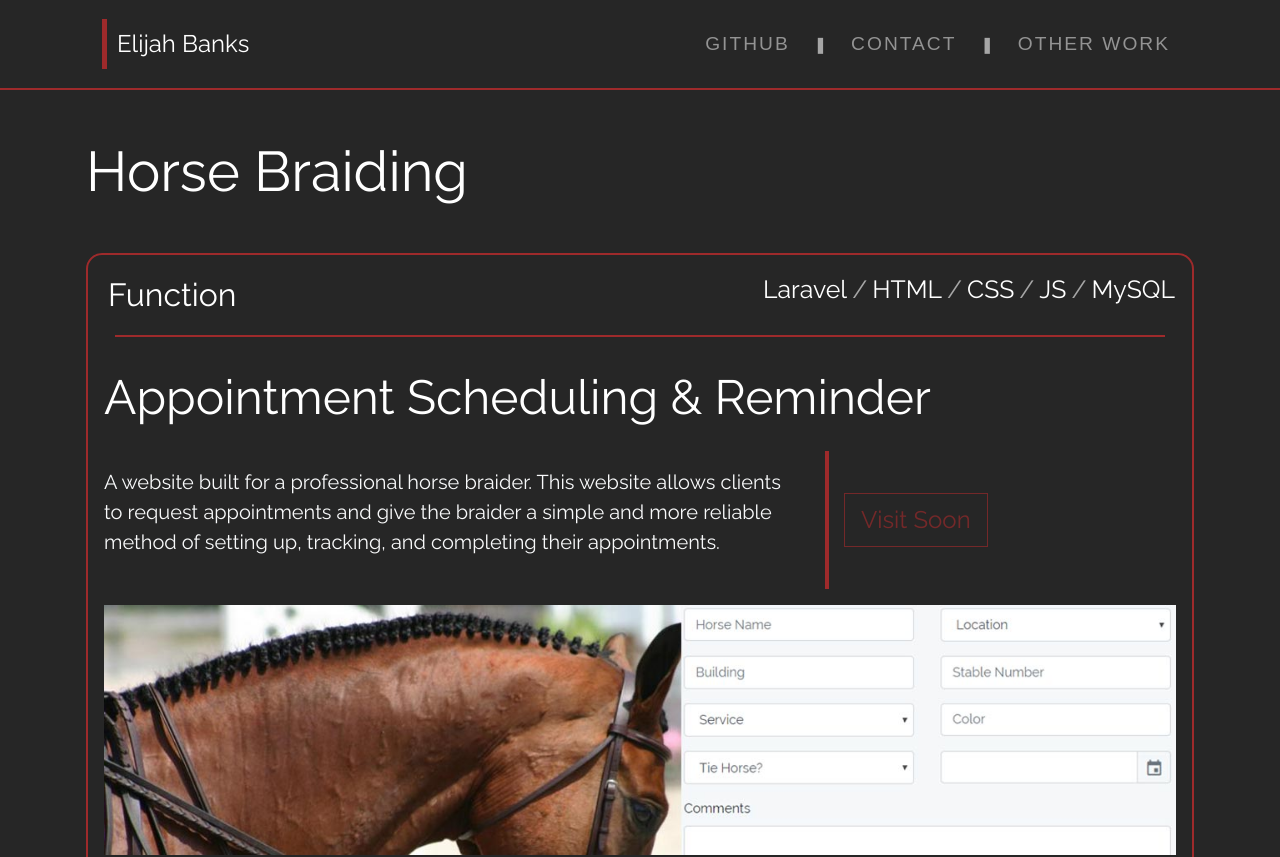
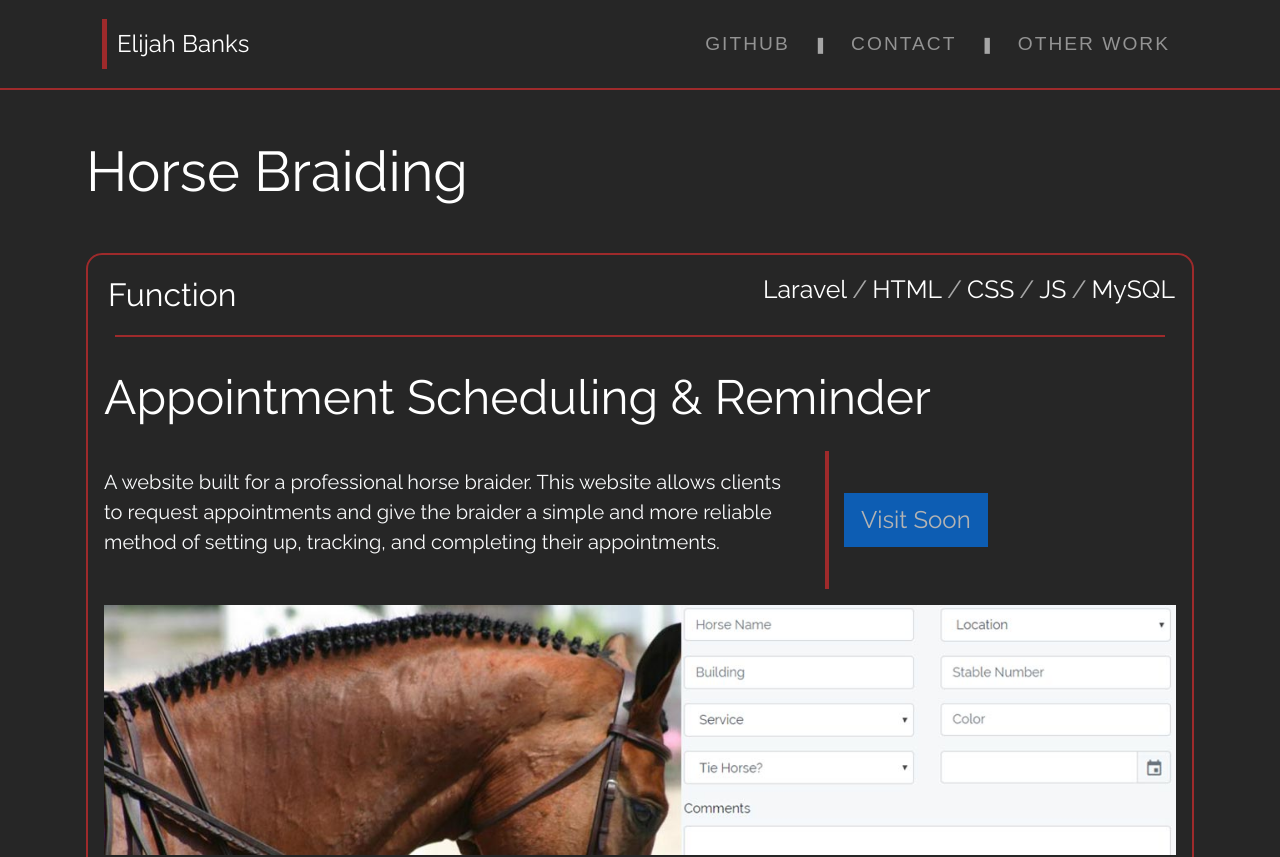
Before and after one commit to ejoebanks/eliweb, an Angular app: page /horse in a window 1280 px wide. Shown: the top 857 px of the page. Built offline with nearby package versions, Linux system fonts and the light colour scheme; a web font is replaced by a local one.

Commit message:
Moved button styling to global styles, removed unused classes

```diff
--- a/src/app/dogrescue/dogrescue.component.css
+++ b/src/app/dogrescue/dogrescue.component.css
@@ -1,22 +1,27 @@
-.project-heading{
+.project-heading {
   color: #fff;
   font-weight: 400;
 }
+
 .mb-4, .my-4 {
-    margin-bottom: 1.5rem!important;
+  margin-bottom: 1.5rem !important;
 }
+
 .img-thumbnail {
   padding: 1rem;
   background-color: transparent;
   border: none;
 }
+
 .img-fluid, .img-thumbnail {
   max-width: 100%;
   height: auto;
 }
+
 img, svg {
   vertical-align: middle;
 }
+
 .container {
   width: 100%;
   padding-right: 1rem;
@@ -51,8 +56,7 @@ img, svg {
   font-size: 3rem;
 }
 
-@media (max-width: 767.98px)
-.project-function-title {
+@media (max-width: 767.98px) .project-function-title {
   font-size: 2.75rem !important;
 }
 
@@ -61,13 +65,13 @@ img, svg {
     font-size: 16px;
   }
 }
+
 @media (min-width:1000px) {
   .text-heading {
     /* Never get larger than this */
     font-size: 2rem;
   }
 }
-
 
 .text-used+.text-used:after {
   content: "\002F";
@@ -91,7 +95,8 @@ img, svg {
 
 p {
   margin-top: 0;
-  margin-bottom: 1rem;}
+  margin-bottom: 1rem;
+}
 
 .description_box {
   width: 60%;
@@ -111,44 +116,8 @@ p {
   border-bottom: 2px solid #9E2A2B;
 }
 
-/* Custom Primary Button */
-.btn {
-  border-radius: 0;
-  font-weight: 200;
-  font-size: 1.5em;
-  vertical-align: middle;
-}
-.btn-primary {
-  background-color: transparent;
-  border-color: #9E2A2B;
-  color: #9E2A2B;
-  padding: .5rem 1rem;
-}
-
-.btn-primary:hover {
-  background-color: #9E2A2B;
-  color: #fff;
-  border-color: #9E2A2B;
-}
-
-.btn-primary.focus,.btn-primary:focus{
-  box-shadow: none;
-}
-
-.btn-primary:active {
-  box-shadow: none !important;
-  border-color: #8e2526 !important;
-  background-color: #8e2526 !important;
-}
-
 .my-6 {
   padding-bottom: 2rem;
-}
-
-.visit_btn {
-  margin-top: auto;
-  margin-bottom: auto;
-  margin-right: auto;
 }
 
 .paragraph-img-border {
--- a/src/app/gpa-calculator/gpa-calculator.component.css
+++ b/src/app/gpa-calculator/gpa-calculator.component.css
@@ -35,17 +35,7 @@ img, svg {
   padding: 1rem;
 }
 
-.text-heading {
-  color: #fff;
-  font-size: calc(18px + (26 - 14) * ((100vw - 100px) / (1600 - 300)));
-  padding: 1rem;
-}
 
-.text-used {
-  color: #fff;
-  font-size: calc(14px + (26 - 14) * ((100vw - 100px) / (1600 - 300)));
-  padding: 1rem 0;
-}
 
 .project-function-title {
   font-size: 3rem;
@@ -60,19 +50,6 @@ img, svg {
   body {
     font-size: 16px;
   }
-}
-@media (min-width:1000px) {
-  .text-heading {
-    /* Never get larger than this */
-    font-size: 2rem;
-  }
-}
-
-
-.text-used+.text-used:after {
-  content: "\002F";
-  color: #a6a6a6;
-  padding: 5px;
 }
 
 .ml-1::after {
@@ -111,45 +88,11 @@ p {
   border-bottom: 2px solid #9E2A2B;
 }
 
-/* Custom Primary Button */
-.btn {
-  border-radius: 0;
-  font-weight: 200;
-  font-size: 1.5em;
-  vertical-align: middle;
-}
-.btn-primary {
-  background-color: transparent;
-  border-color: #9E2A2B;
-  color: #9E2A2B;
-  padding: .5rem 1rem;
-}
-
-.btn-primary:hover {
-  background-color: #9E2A2B;
-  color: #fff;
-  border-color: #9E2A2B;
-}
-
-.btn-primary.focus,.btn-primary:focus{
-  box-shadow: none;
-}
-
-.btn-primary:active {
-  box-shadow: none !important;
-  border-color: #8e2526 !important;
-  background-color: #8e2526 !important;
-}
 
 .my-6 {
   padding-bottom: 2rem;
 }
 
-.visit_btn {
-  margin-top: auto;
-  margin-bottom: auto;
-  margin-right: auto;
-}
 .paragraph-img-border {
   border: 2px solid #9E2A2B;
   border-radius: 1rem;
--- a/src/app/gpa-calculator/gpa-calculator.component.html
+++ b/src/app/gpa-calculator/gpa-calculator.component.html
@@ -4,16 +4,17 @@
   <div class="container pt-5 pt-lg-6">
     <h1 class="display-4 mb-5 project-heading">GPA Calculator</h1>
     <div class="text-wrapper">
-      <div class="row ml-1 test">
-        <div>
-          <dt class="font-weight-light text-heading">Function</dt>
-        </div>
-        <div class="ml-auto mr-3">
-          <dt class="font-weight-light text-used float-right">HTML</dt>
-          <dt class="font-weight-light text-used float-right">CSS</dt>
-          <dt class="font-weight-light text-used float-right">Javascript</dt>
-        </div>
+      <div class="d-flex justify-content-between">
+          <div>
+          <div class="text-heading">
+            Function
+          </div>
+          </div>
+          <div class="float-right text-used">
+            HTML / CSS / JS
+          </div>
       </div>
+
       <hr class="red_hr" />
       <h2 class="project-function-title">Term, Cumulative, & Projection</h2>
       <div class="row justify-content-center">
--- a/src/app/horse/horse.component.css
+++ b/src/app/horse/horse.component.css
@@ -111,44 +111,8 @@ p {
   border-bottom: 2px solid #9E2A2B;
 }
 
-/* Custom Primary Button */
-.btn {
-  border-radius: 0;
-  font-weight: 200;
-  font-size: 1.5em;
-  vertical-align: middle;
-}
-.btn-primary {
-  background-color: transparent;
-  border-color: #9E2A2B;
-  color: #9E2A2B;
-  padding: .5rem 1rem;
-}
-
-.btn-primary:hover {
-  background-color: #9E2A2B;
-  color: #fff;
-  border-color: #9E2A2B;
-}
-
-.btn-primary.focus,.btn-primary:focus{
-  box-shadow: none;
-}
-
-.btn-primary:active {
-  box-shadow: none !important;
-  border-color: #8e2526 !important;
-  background-color: #8e2526 !important;
-}
-
 .my-6 {
   padding-bottom: 2rem;
-}
-
-.visit_btn {
-  margin-top: auto;
-  margin-bottom: auto;
-  margin-right: auto;
 }
 
 .paragraph-img-border {
--- a/src/app/maincontent/maincontent.component.css
+++ b/src/app/maincontent/maincontent.component.css
@@ -5,6 +5,7 @@
   padding-bottom: .25em;
 }
 
+/* Custom HR for under content heading */
 .red-border {
   border-width: 1rem !important;
   border-color: #9E2A2B !important;
@@ -66,7 +67,7 @@ h2 {
 }
 
 .img-overlay .img-hover {
-  background-color: rgba(158,42,43, .9);
+  background-color: rgba(255,255,255, .8);
   border: 2px solid #A9A9A9	;
   position: absolute;
   top: 0;
@@ -78,7 +79,7 @@ h2 {
 }
 
 .img-overlay .img-text {
-  color: #fff;
+  color: #9E2A2B;
   font-size: 2rem;
   display: flex;
   align-items: center;
@@ -99,35 +100,6 @@ h2 {
   transform: translateY(0)
 }
 
-/* Custom Primary Button */
-.btn {
-  border-radius: 0;
-  font-weight: 200;
-  font-size: 1.5em;
-  vertical-align: middle;
-}
-.btn-primary {
-  background-color: transparent;
-  border-color: #9E2A2B;
-  color: #9E2A2B;
-  padding: .5rem 1rem;
-}
-
-.btn-primary:hover {
-  background-color: #9E2A2B;
-  color: #fff;
-  border-color: #9E2A2B;
-}
-
-.btn-primary.focus,.btn-primary:focus{
-  box-shadow: none;
-}
-
-.btn-primary:active {
-  box-shadow: none !important;
-  border-color: #8e2526 !important;
-  background-color: #8e2526 !important;
-}
 
 .pb-5 {
   border-top: 3px solid #9E2A2B;
--- a/src/app/oi/oi.component.css
+++ b/src/app/oi/oi.component.css
@@ -35,18 +35,7 @@ img, svg {
   padding: 1rem;
 }
 
-.text-heading {
-  color: #fff;
-  font-size: calc(18px + (26 - 14) * ((100vw - 100px) / (1600 - 300)));
-  padding: 1rem;
-}
 
-.text-used {
-  color: #fff;
-  font-size: calc(14px + (26 - 14) * ((100vw - 100px) / (1600 - 300)));
-  padding: 1rem 0;
-  padding-right: 1rem;
-}
 
 .project-function-title {
   font-size: 3rem;
@@ -69,19 +58,6 @@ img, svg {
   body {
     font-size: 16px;
   }
-}
-@media (min-width:1000px) {
-  .text-heading {
-    /* Never get larger than this */
-    font-size: 2rem;
-  }
-}
-
-
-.text-used+.text-used:after {
-  content: "\002F";
-  color: #a6a6a6;
-  padding: 5px;
 }
 
 .ml-1::after {
@@ -120,45 +96,11 @@ p {
   border-bottom: 2px solid #9E2A2B;
 }
 
-/* Custom Primary Button */
-.btn {
-  border-radius: 0;
-  font-weight: 200;
-  font-size: 1.5em;
-  vertical-align: middle;
-}
-.btn-primary {
-  background-color: transparent;
-  border-color: #9E2A2B;
-  color: #9E2A2B;
-  padding: .5rem 1rem;
-}
-
-.btn-primary:hover {
-  background-color: #9E2A2B;
-  color: #fff;
-  border-color: #9E2A2B;
-}
-
-.btn-primary.focus,.btn-primary:focus{
-  box-shadow: none;
-}
-
-.btn-primary:active {
-  box-shadow: none !important;
-  border-color: #8e2526 !important;
-  background-color: #8e2526 !important;
-}
 
 .my-6 {
   padding-bottom: 2rem;
 }
 
-.visit_btn {
-  margin-top: auto;
-  margin-bottom: auto;
-  margin-right: auto;
-}
 
 .paragraph-img-border {
   border: 2px solid #9E2A2B;
@@ -169,16 +111,6 @@ p {
   margin-right: 0 !important;
 }
 
-@media (max-width: 600px){
-  .test .text-used  {
-      text-align: center !important;
-      font-size: 12px;
-  }
-
-  .test .text-heading {
-
-  }
-}
 
 .float-right {
   text-align: center !important;
--- a/src/styles.css
+++ b/src/styles.css
@@ -1,5 +1,3 @@
-/* You can add global styles to this file, and also import other style files */
-
 /* Custom Primary Button */
 .btn {
   border-radius: 0;
@@ -29,3 +27,25 @@
   border-color: #8e2526 !important;
   background-color: #8e2526 !important;
 }
+
+.visit_btn {
+  margin-top: auto !important;
+  margin-bottom: auto !important;
+  margin-right: auto !important;
+}
+
+.text-used {
+  color: #fff;
+  font-size: calc(14px + (26 - 14) * ((100vw - 100px) / (1600 - 300)));
+  padding: 1rem;
+}
+
+.text-heading {
+  color: #fff !important;
+  font-size: calc(14px + (26 - 14) * ((100vw - 100px) / (1600 - 300)));
+  padding: 1rem !important;
+}
+
+.float-right {
+  text-align: center !important;
+}
```
Lines whose indentation alone changed are shown as unchanged.
